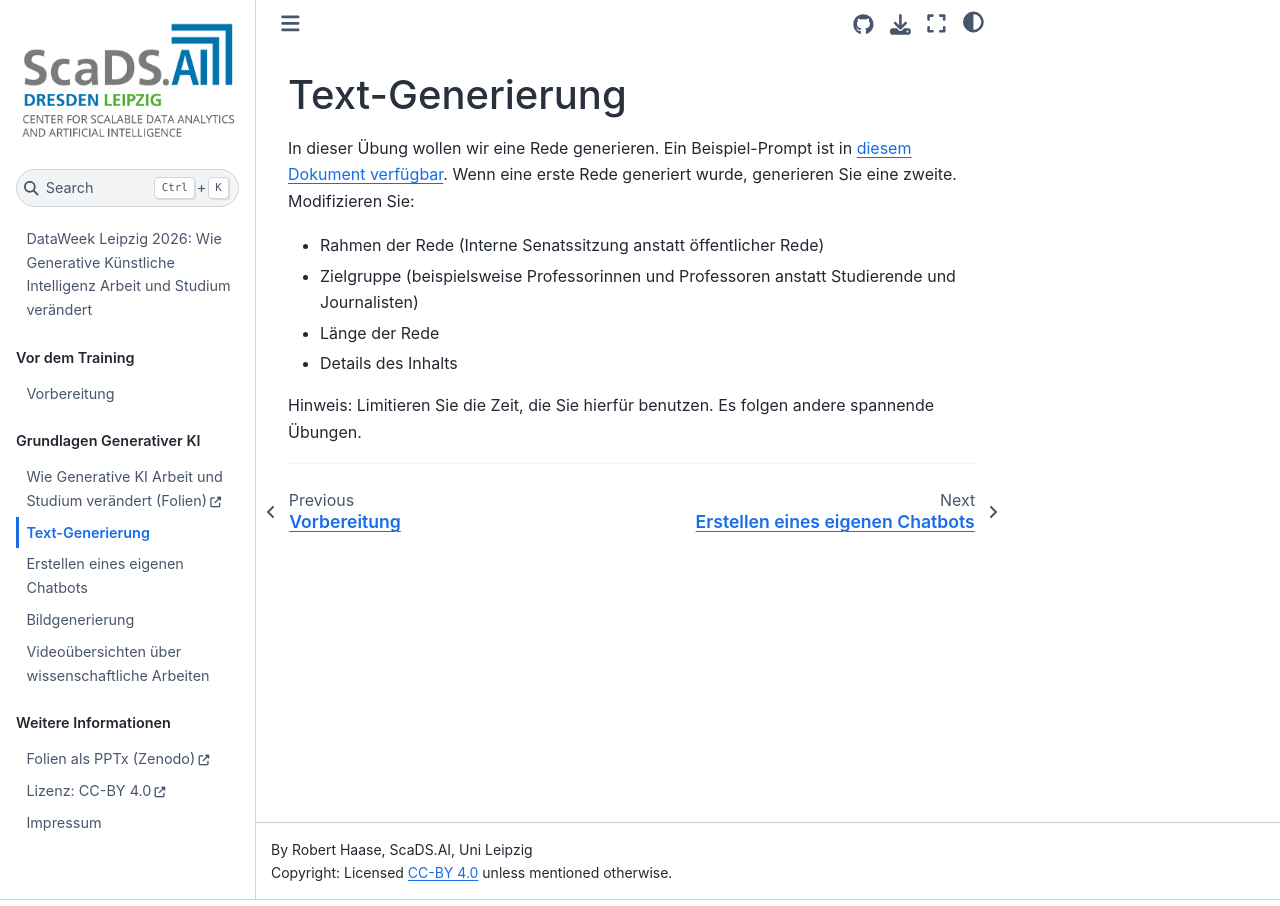
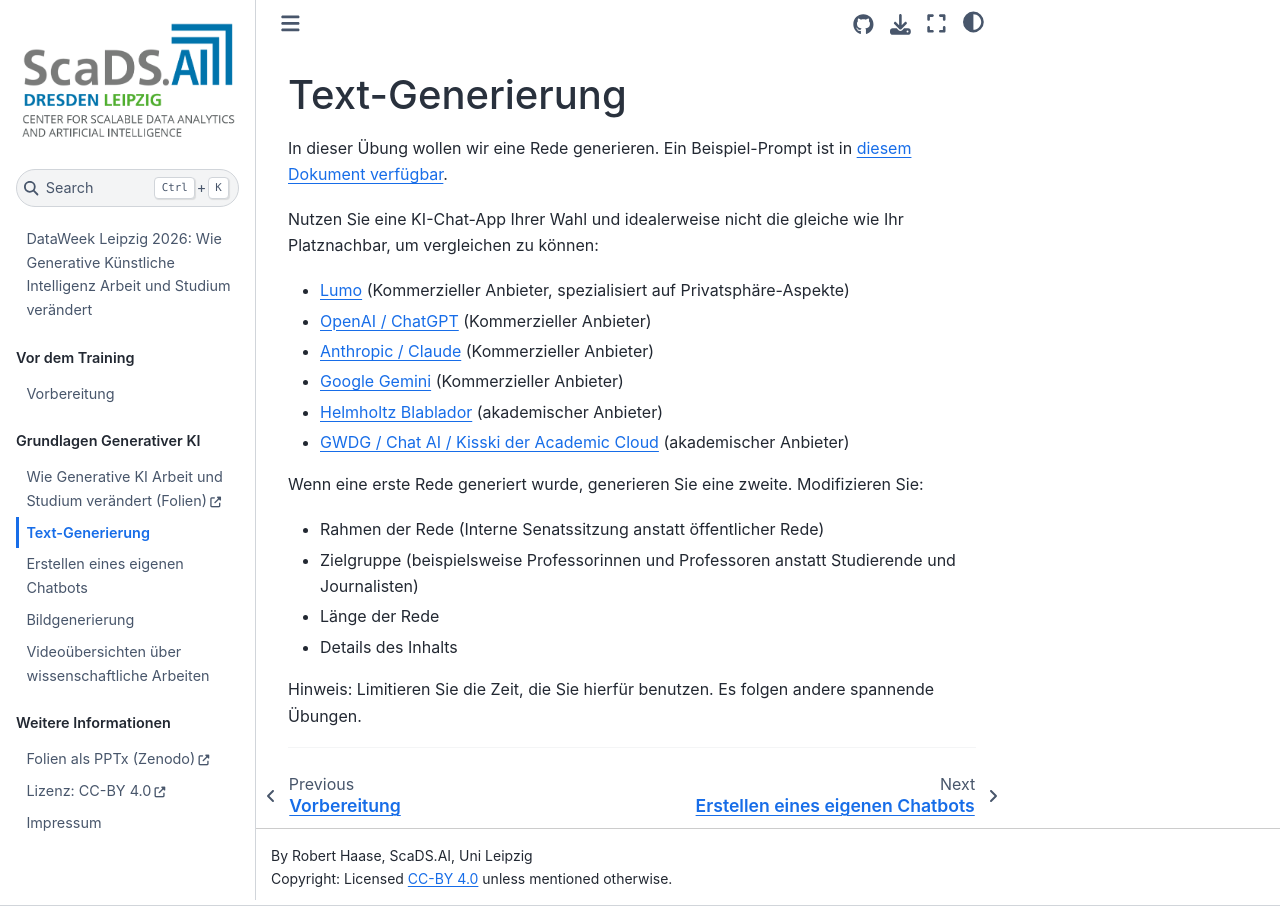
Before and after one commit to ScaDS/genai-dataweek-2026, a Jupyter Book: the page built from session1/rede-generierung.md, in a window 1280 px wide. Built offline with Jupyter Book 1.0.4 settings and Sphinx 7.4.7 and the Sphinx Book theme 1.1.4, drawn with Linux system fonts in a browser that asks for light colours.

Commit message:
Added links

```diff
--- a/session1/rede-generierung.md
+++ b/session1/rede-generierung.md
@@ -1,6 +1,16 @@
 # Text-Generierung
 
-In dieser Übung wollen wir eine Rede generieren. Ein Beispiel-Prompt ist in [diesem Dokument verfügbar](./rede-prompt.docx). Wenn eine erste Rede generiert wurde, generieren Sie eine zweite. Modifizieren Sie:
+In dieser Übung wollen wir eine Rede generieren. Ein Beispiel-Prompt ist in [diesem Dokument verfügbar](./rede-prompt.docx).
+
+Nutzen Sie eine KI-Chat-App Ihrer Wahl und idealerweise nicht die gleiche wie Ihr Platznachbar, um vergleichen zu können:
+* [Lumo](https://lumo.proton.me/) (Kommerzieller Anbieter, spezialisiert auf Privatsphäre-Aspekte)
+* [OpenAI / ChatGPT](https://chatgpt.com/) (Kommerzieller Anbieter)
+* [Anthropic / Claude](https://claude.ai/) (Kommerzieller Anbieter)
+* [Google Gemini](https://gemini.google.com/) (Kommerzieller Anbieter)
+* [Helmholtz Blablador](https://helmholtz-blablador.fz-juelich.de/) (akademischer Anbieter)
+* [GWDG / Chat AI / Kisski der Academic Cloud](https://chat-ai.academiccloud.de/) (akademischer Anbieter)
+
+Wenn eine erste Rede generiert wurde, generieren Sie eine zweite. Modifizieren Sie:
 * Rahmen der Rede (Interne Senatssitzung anstatt öffentlicher Rede)
 * Zielgruppe (beispielsweise Professorinnen und Professoren anstatt Studierende und Journalisten)
 * Länge der Rede
```
